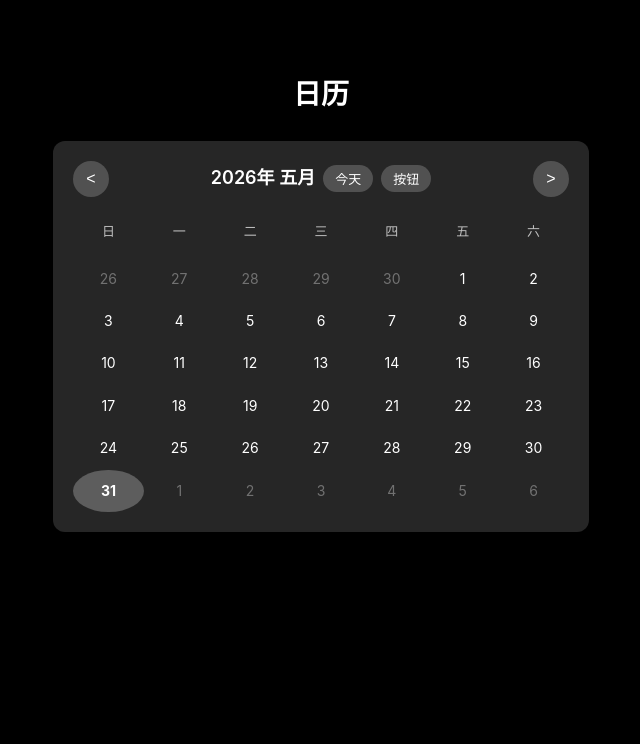
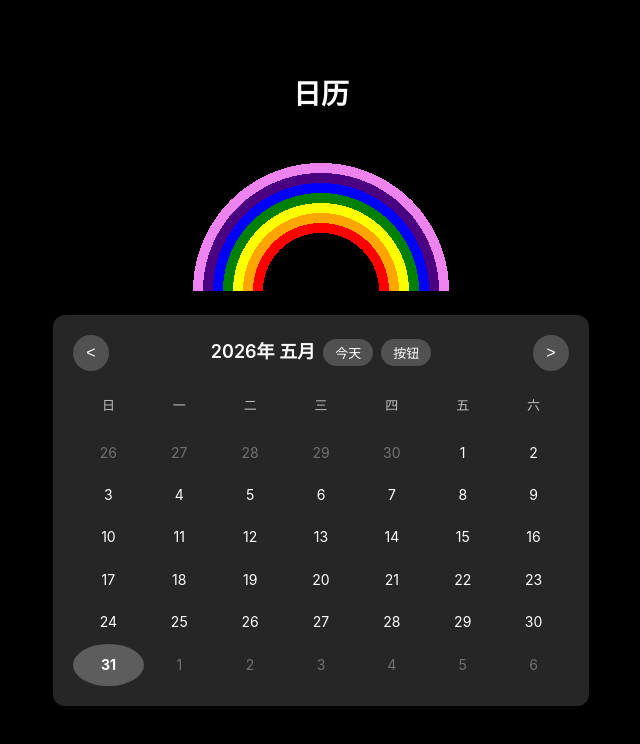
Before and after one commit to W1nJay/rpa-vue, a Vue app: page / in a window 1280 px wide. Shown: the top 744 px of the page, without its empty margins (319-959 px from the left). Built offline with nearby package versions, Linux system fonts and the light colour scheme.

Commit message:
feat: 将背景改成黑色，并且加一个彩虹的图案在日历的上面 - update src/App.vue

```diff
--- a/src/App.vue
+++ b/src/App.vue
@@ -5,6 +5,7 @@ import Calendar from './components/Calendar.vue'
 <template>
   <div class="app-container">
     <h1 class="app-title">日历</h1>
+    <div class="rainbow"></div>
     <Calendar />
   </div>
 </template>
@@ -20,7 +21,25 @@ import Calendar from './components/Calendar.vue'
 .app-title {
   font-size: 28px;
   font-weight: 700;
-  color: var(--color-heading, #2c3e50);
+  color: var(--color-heading, #ffffff);
+  margin-bottom: 24px;
+}
+
+.rainbow {
+  width: 300px;
+  height: 150px;
+  border-radius: 150px 150px 0 0;
+  background: radial-gradient(circle at 50% 100%,
+    transparent 58px,
+    red 58px, red 68px,
+    orange 68px, orange 78px,
+    yellow 78px, yellow 88px,
+    green 88px, green 98px,
+    blue 98px, blue 108px,
+    indigo 108px, indigo 118px,
+    violet 118px, violet 128px,
+    transparent 128px
+  );
   margin-bottom: 24px;
 }
 </style>
```
